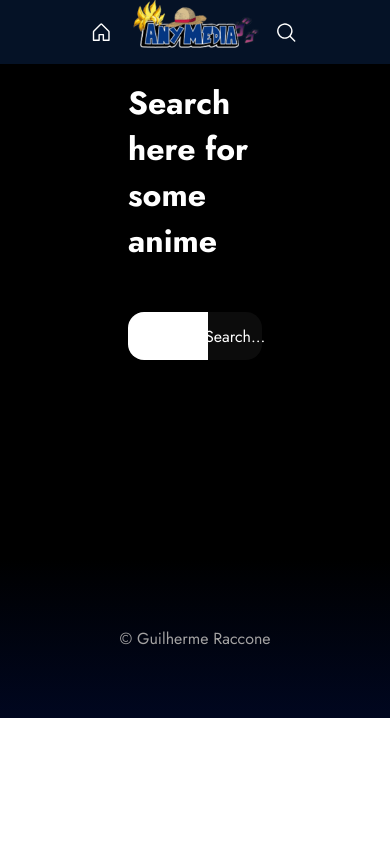
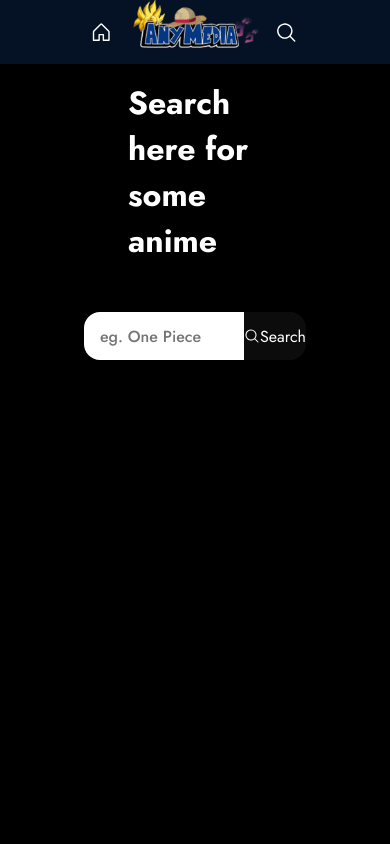
Before and after one commit to guiraccone/anime-list, a React (Vite) app: page /search in a window 390 px wide. Shown: the top 844 px of the page. Built offline with nearby package versions, Linux system fonts and the light colour scheme.

Commit message:
update: modal responsivity

```diff
--- a/src/pages/Search/index.tsx
+++ b/src/pages/Search/index.tsx
@@ -51,10 +51,10 @@ export function Search() {
     <PageContainer>
       <h1>Search here for some anime</h1>
       <form onSubmit={handleSearch}>
-        <input type="text" name="searchBar" id="searchBar" />
+        <input type="text" name="searchBar" id="searchBar" placeholder="eg. One Piece"  />
         <button type="submit">
           <MagnifyingGlass />
-          <span>Search...</span>
+          <span>Search</span>
         </button>
       </form>
 
--- a/src/pages/Search/styles.ts
+++ b/src/pages/Search/styles.ts
@@ -9,6 +9,7 @@ h1{
 main{
     > div{
         margin-top: 100%;
+        height: 29rem;
     }
 }
 
@@ -51,6 +52,18 @@ form{
     }
 }
 
+@media screen and (max-width: 600px) {
+    form{
+        input{
+            width: 10rem;
+        }
+        button{
+            width: 4rem;
+        }
+    }
+
+  }
+
 
 
 `
@@ -65,6 +78,7 @@ export const AnimeContainer = styled.section`
   @media screen and (max-width: 600px) {
     grid-template-columns: 1fr;
     justify-items: center;
+
   }
 
   @media screen and (min-width: 800px) {
```
